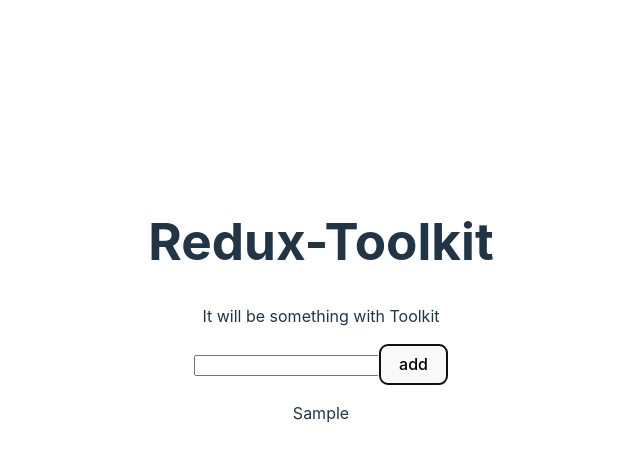
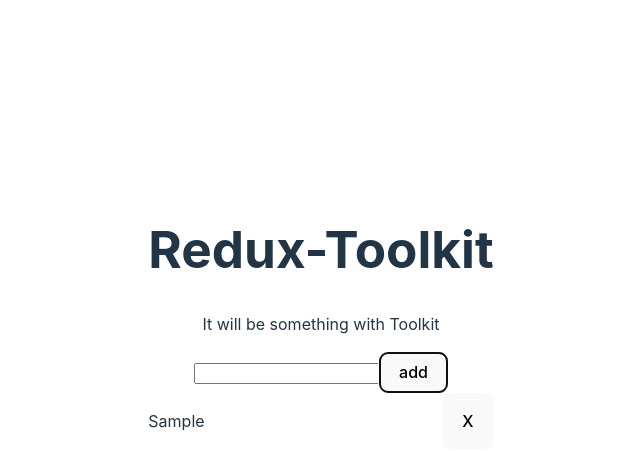
Before and after one commit to danielu96/Redux-Toolkit, a React (Vite) app: page / in a window 1280 px wide. Both pictures are taken after typing "Sample" into the empty fields and a click on the button "add". Shown: the top 468 px of the page, without its empty margins (319-959 px from the left). Built offline with nearby package versions, Linux system fonts and the light colour scheme.

Commit message:
removeHandler added

```diff
--- a/src/SingleItem.jsx
+++ b/src/SingleItem.jsx
@@ -1,12 +1,19 @@
 import React from 'react'
+import { removeTask } from './Slices/taskReducer'
+import { useDispatch } from 'react-redux'
 // import { useSelector } from "react-redux";
 const SingleItem = (task) => {
-
+const dispatch= useDispatch()
+const removeHandler=()=>{
+  dispatch(removeTask(task.id))
+}
   return (
-    <div>
+    <div style={{display:'flex',justifyContent:"space-between"
+    }}>
       {/* <h3>SingleItem</h3> */}
 <p> {task.content}</p>
-<p></p>
+<button onClick={removeHandler}>X</button>
+
     </div>
   )
 }
```
